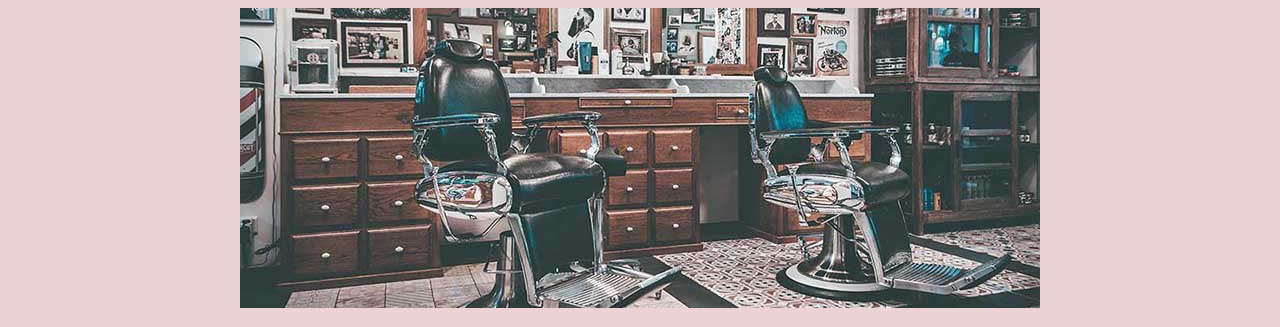
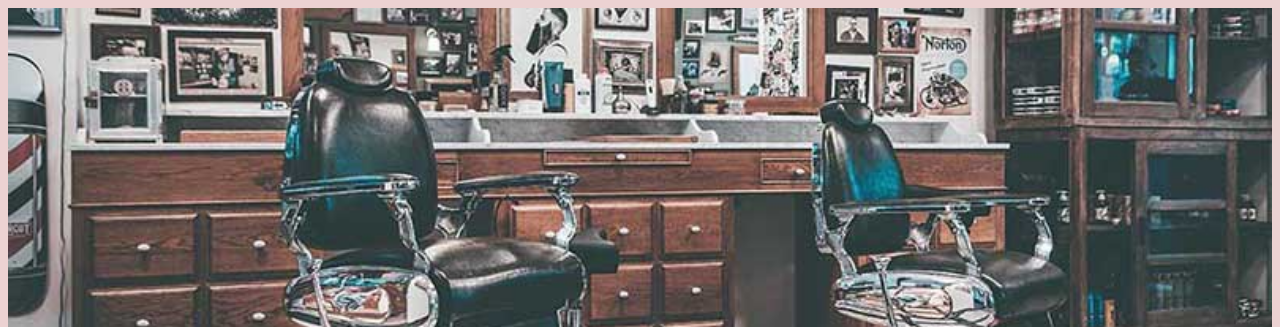
Before and after one commit to rafaelguimaraesoliveira/barbearia-alura, a plain HTML site: page index.html in a window 1280 px wide. Shown: the top 327 px of the page. Drawn offline with Linux system fonts and the light colour scheme.

Commit message:
largura da foto

```diff
--- a/style.css
+++ b/style.css
@@ -6,3 +6,4 @@ body{
 strong{
 color:purple;
 }
+.banner{width:100%; }
```
